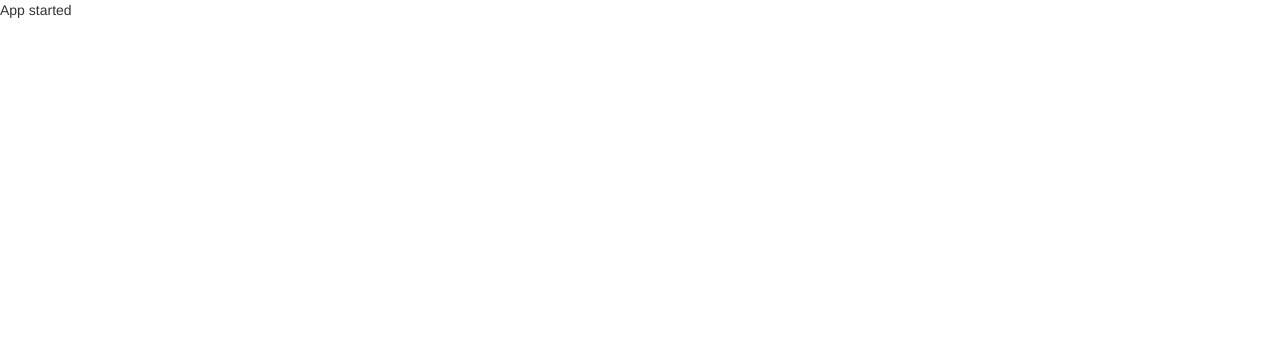
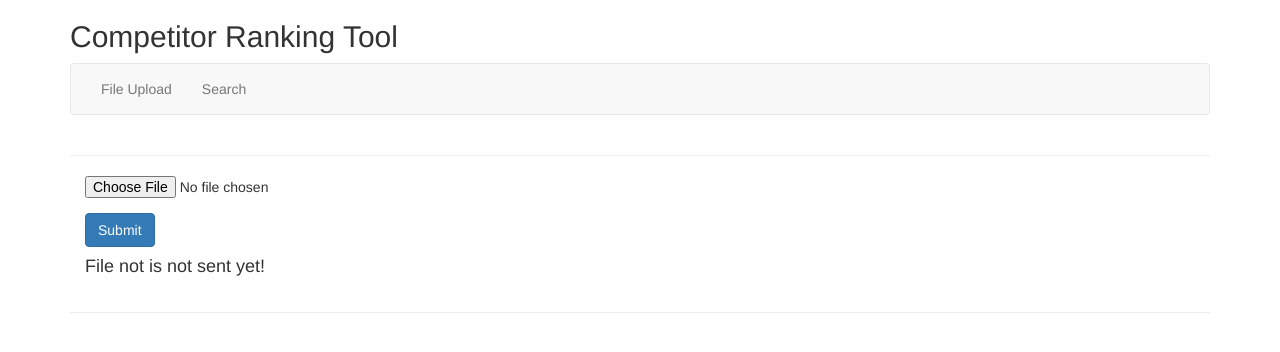
Before and after one commit to horasan/crt-ui, an Angular app: page / in a window 1280 px wide. Shown: the top 352 px of the page. Built offline with nearby package versions, Linux system fonts and the light colour scheme.

Commit message:
Sample post implemented.

```diff
--- a/src/app/app.component.html
+++ b/src/app/app.component.html
@@ -1 +1,20 @@
-App started
+<div class="container">
+    <div class="row">
+        <div class="col-xs-12">
+          <h2>Competitor Ranking Tool</h2>
+        </div>
+    </div>
+  <div class="row">
+    <div class="col-xs-12">
+      <app-header></app-header>
+    </div>
+  </div>
+</div>
+
+<div class="container">
+  <div class="row">
+    <div class="col-xs-12">
+      <app-file-upload></app-file-upload>
+    </div>
+  </div>
+</div>
--- a/src/app/app.component.ts
+++ b/src/app/app.component.ts
@@ -1,4 +1,5 @@
 import { Component } from '@angular/core';
+import { HttpClientModule } from '@angular/common/http';
 
 @Component({
   selector: 'app-root',
--- a/src/app/app.module.ts
+++ b/src/app/app.module.ts
@@ -5,6 +5,7 @@ import { AppComponent } from './app.component';
 import { HeaderComponent } from './header/header.component';
 import { FileUploadComponent } from './file-upload/file-upload.component';
 import { SearchComponent } from './search/search.component';
+import { HttpClientModule } from '@angular/common/http';
 
 @NgModule({
   declarations: [
@@ -14,7 +15,8 @@ import { SearchComponent } from './search/search.component';
     SearchComponent
   ],
   imports: [
-    BrowserModule
+    BrowserModule,
+    HttpClientModule
   ],
   providers: [],
   bootstrap: [AppComponent]
--- a/src/app/file-upload/file-upload.component.html
+++ b/src/app/file-upload/file-upload.component.html
@@ -1 +1,27 @@
-<p>file-upload works!</p>
+<hr>
+<div class="container">
+        <div class="row">
+            <div class="col-md-6 offset-md-3">
+
+                <div class="form-group">
+                    <input type="file" name="image" (change)="fileProgress($event)" />
+                </div>
+                <div *ngIf="fileUploadProgress">
+                    Upload progress: {{ fileUploadProgress }}
+                </div>
+                <div class="image-preview mb-3" *ngIf="previewUrl">
+                    <img [src]="previewUrl" height="300" />
+                </div>
+
+                <div class="mb-3" *ngIf="uploadedFilePath">
+                    {{uploadedFilePath}}
+                </div>
+
+                <div class="form-group">
+                    <button class="btn btn-primary"  (click)="onSubmit()">Submit</button>
+                    <h4>{{ fileUploadResult }}</h4>
+                </div>
+            </div>
+        </div>
+    </div>
+<hr>
--- a/src/app/file-upload/file-upload.component.ts
+++ b/src/app/file-upload/file-upload.component.ts
@@ -1,4 +1,6 @@
 import { Component, OnInit } from '@angular/core';
+import { HttpClient } from '@angular/common/http';
+
 
 @Component({
   selector: 'app-file-upload',
@@ -7,7 +9,80 @@ import { Component, OnInit } from '@angular/core';
 })
 export class FileUploadComponent implements OnInit {
 
-  constructor() { }
+  public fileName: string= 'fileName1';
+  public numberOfLines: number = 10;
+  public fileUploadResult: string = 'File not is not sent yet!';
+  allowFileUpload = false;
+
+
+  fileData: File = null;
+  previewUrl:any = null;
+  fileUploadProgress: string = null;
+  uploadedFilePath: string = null;
+  constructor(private http: HttpClient) { }
+
+  fileProgress(fileInput: any) {
+    this.fileData = <File>fileInput.target.files[0];
+    this.preview();
+}
+
+preview() {
+  // Show preview
+  var mimeType = this.fileData.type;
+  if (mimeType.match(/image\/*/) == null) {
+    return;
+  }
+
+  var reader = new FileReader();
+  reader.readAsDataURL(this.fileData);
+  reader.onload = (_event) => {
+    this.previewUrl = reader.result;
+  }
+}
+
+onSubmit() {
+  const formData = new FormData();
+    formData.append('file', this.fileData);
+
+    //http://localhost:5000/competitionapi/v1/competition/raw
+
+
+    //this.http.post('http://localhost:5000/competitionapi/v1/competition/raw', formData)
+    /*this.http.post('http://localhost:5000/competitionapi/v1/competition/raw', {
+      "fileName": "a",
+      "rawFileContent": "b"
+    })
+      .subscribe(res => {
+        console.log(res);
+        //this.uploadedFilePath = res.data.filePath;
+        alert('SUCCESS !!');
+      })
+    */
+
+      console.log(this.fileData.name);
+
+
+     var reader = new FileReader();
+    reader.onload = () => {
+      this.http.post('http://localhost:5000/competitionapi/v1/competition/raw', {
+      "fileName": "a",
+      "rawFileContent": reader.result
+    })
+      .subscribe(res => {
+        console.log(res);
+        //this.uploadedFilePath = res.data.filePath;
+        //alert('SUCCESS !!');
+        this.fileUploadResult = "File is sent successfully!";
+      })
+
+      console.log(reader.result);
+    };
+    reader.readAsText(this.fileData);
+}
+
+
+
+
 
   ngOnInit() {
   }
--- a/src/app/header/header.component.html
+++ b/src/app/header/header.component.html
@@ -1 +1,8 @@
-<p>header works!</p>
+<nav class="navbar navbar-default">
+    <div class="collapse navbar-collapse">
+        <ul class="nav navbar-nav">
+            <li><a href="#">File Upload</a></li>
+            <li><a href="#">Search</a></li>
+        </ul>
+    </div>
+</nav>
```
Also changed, not shown: src/app/competition-model/competition-result.model.ts (added, +14 -0 lines), src/app/competition-model/competitor.model.ts (added, +9 -0 lines).
